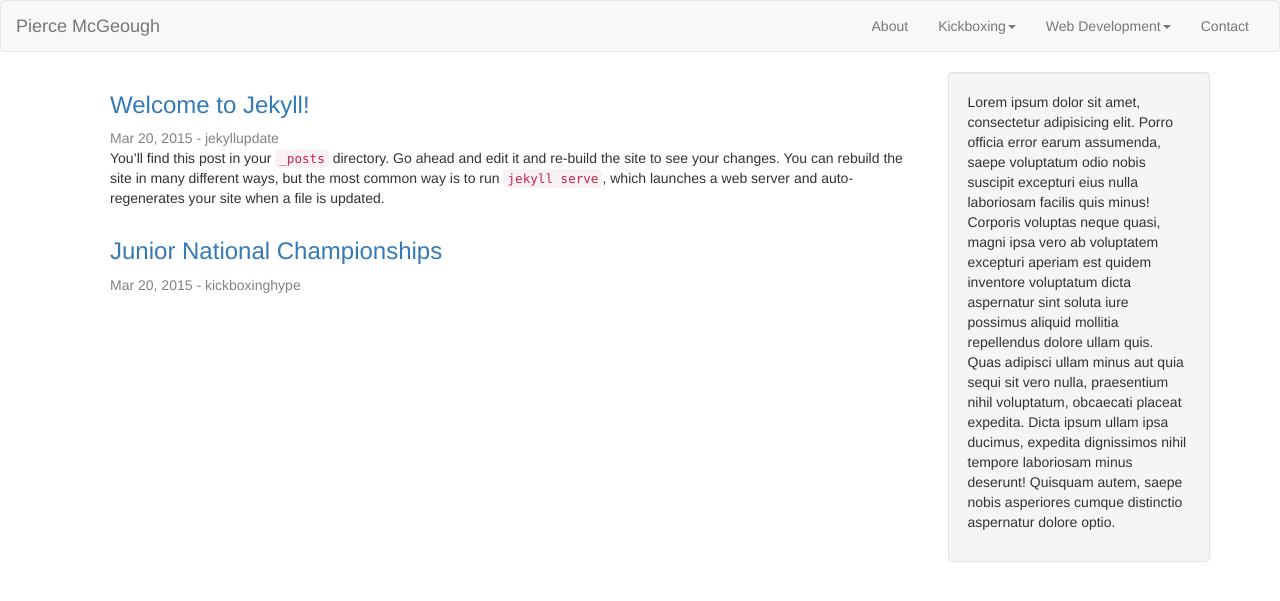
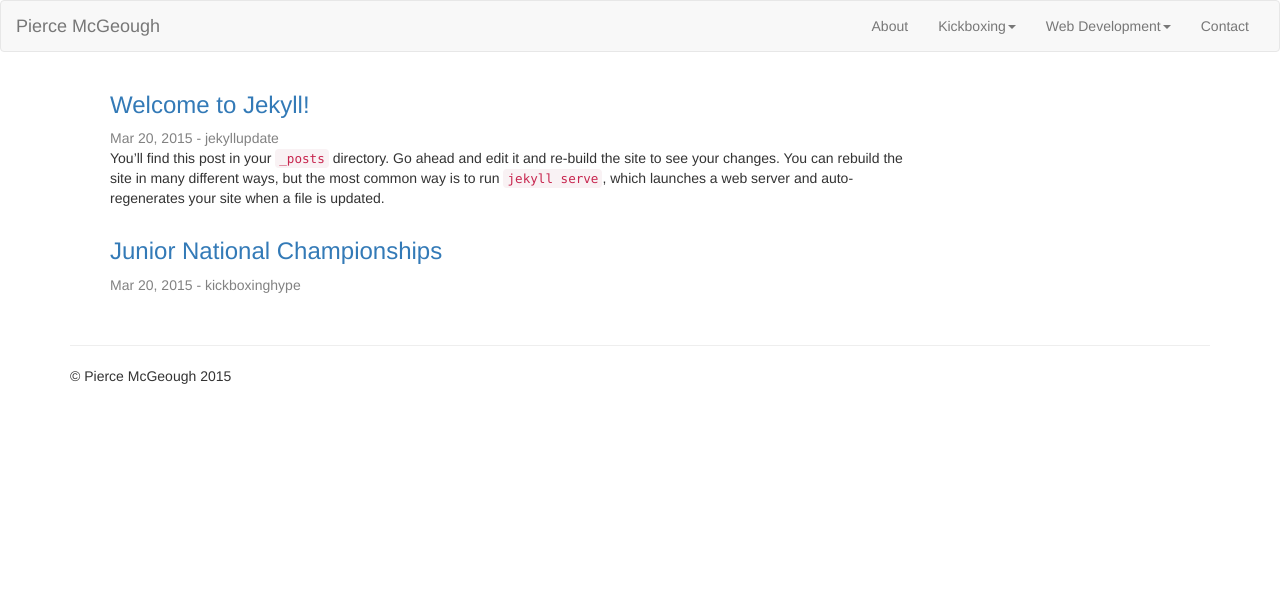
Before and after one commit to piercemcgeough/piercemcgeough, a Jekyll site: the page built from index.html, in a window 1280 px wide. Shown: the top 601 px of the page. Built offline with Jekyll 4.4.1, drawn with Linux system fonts in a browser that asks for light colours; nearby versions of some CDN libraries.

Commit message:
hide wrong items

```diff
--- a/_layouts/default.html
+++ b/_layouts/default.html
@@ -13,16 +13,16 @@
 				{{ content }}
 			</div>
 
-			<div class="col-lg-3">
+			<!-- <div class="col-lg-3">
 				<div class="well">
 					<p>
 						Lorem ipsum dolor sit amet, consectetur adipisicing elit. Porro officia error earum assumenda, saepe voluptatum odio nobis suscipit excepturi eius nulla laboriosam facilis quis minus! Corporis voluptas neque quasi, magni ipsa vero ab voluptatem excepturi aperiam est quidem inventore voluptatum dicta aspernatur sint soluta iure possimus aliquid mollitia repellendus dolore ullam quis. Quas adipisci ullam minus aut quia sequi sit vero nulla, praesentium nihil voluptatum, obcaecati placeat expedita. Dicta ipsum ullam ipsa ducimus, expedita dignissimos nihil tempore laboriosam minus deserunt! Quisquam autem, saepe nobis asperiores cumque distinctio aspernatur dolore optio.
 					</p>
 				</div>
-			</div>
+			</div> -->
 		</div>
 
-		<!-- {% include footer.html %} -->
+		{% include footer.html %}
 
 	</div>
 
```
